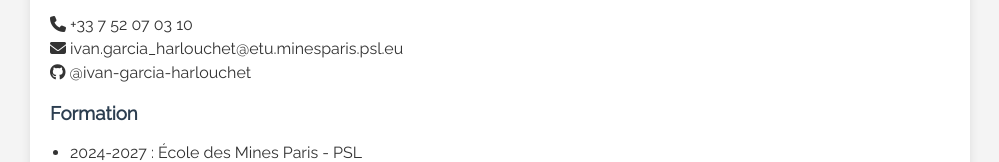
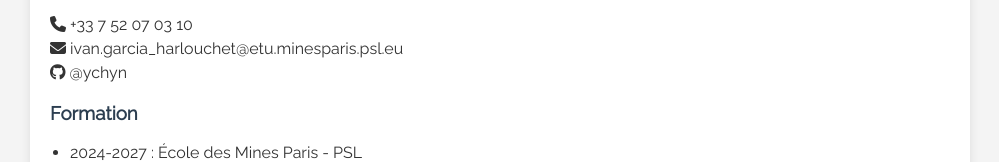
Before and after one commit to ychyn/web-development, a plain HTML site: page index.html in a window 1280 px wide. Shown: the part 243-405 px from the top of the page, without its empty margins (140-1139 px from the left). Drawn offline with Linux system fonts and the light colour scheme.

Commit message:
Update index.html

```diff
--- a/index.html
+++ b/index.html
@@ -22,7 +22,7 @@
             <h3>Contact</h3>
             <p><i class="fas fa-phone"></i> +33 7 52 07 03 10</p>
             <p><i class="fas fa-envelope"></i> ivan.garcia_harlouchet@etu.minesparis.psl.eu</p>
-            <p><i class="fab fa-github"></i> @ivan-garcia-harlouchet</p>
+            <p><i class="fab fa-github"></i> @ychyn</p>
         </div>
 
 
```
